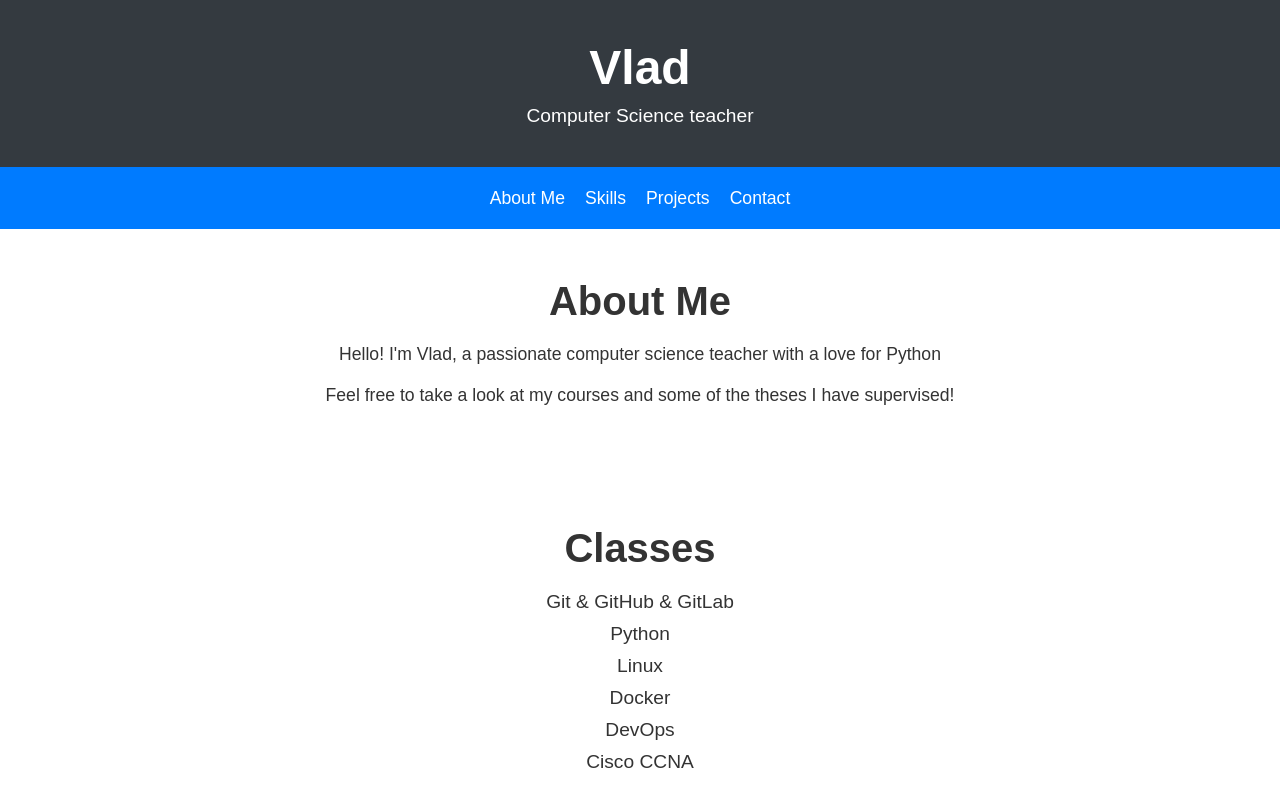
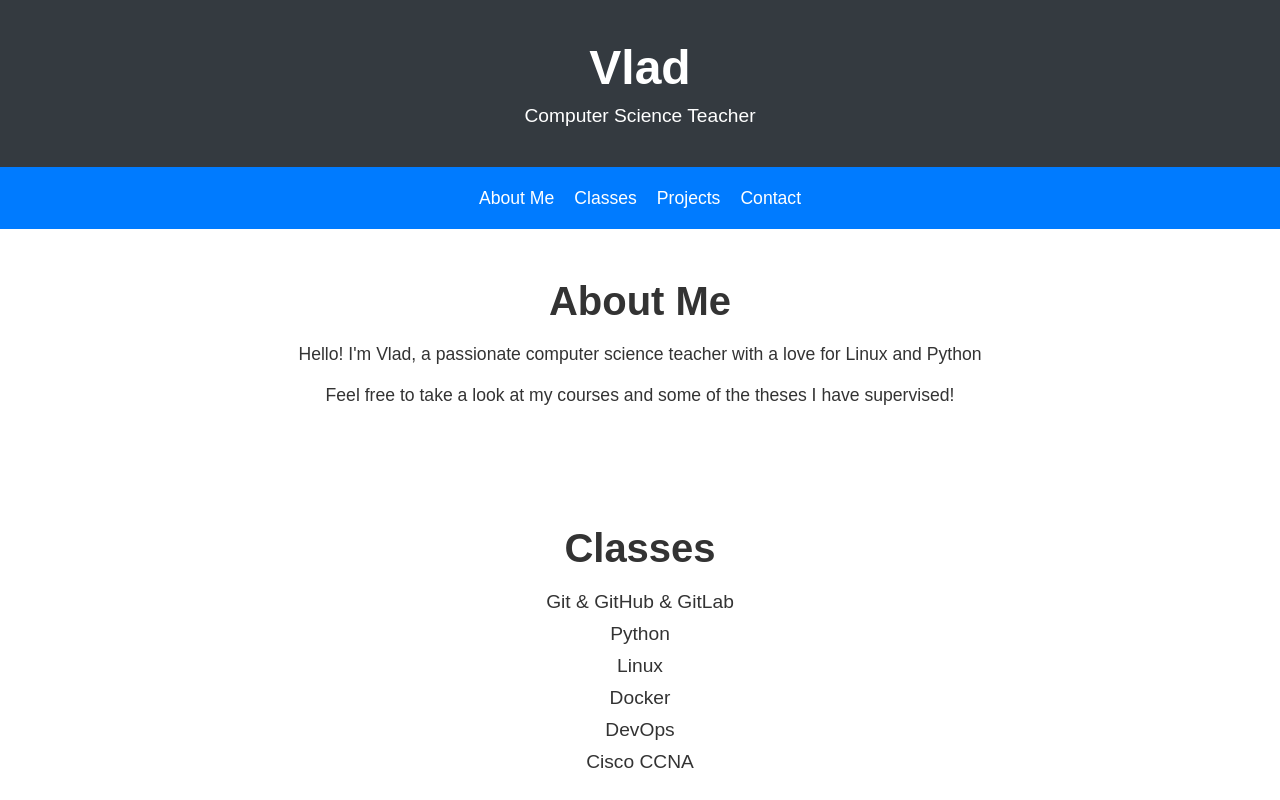
Before and after one commit to vlad-licht/vlad-licht.github.io, a plain HTML site: page index.html in a window 1280 px wide. Shown: the top 800 px of the page. Drawn offline with Linux system fonts and the light colour scheme.

Commit message:
NONE: UPD - minor content improvements

```diff
--- a/index.html
+++ b/index.html
@@ -9,7 +9,7 @@
     <header>
         <div class="container">
             <h1>Vlad</h1>
-            <p>Computer Science teacher</p>
+            <p>Computer Science Teacher</p>
         </div>
     </header>
 
@@ -17,7 +17,7 @@
         <div class="container">
             <ul>
                 <li><a href="#about">About Me</a></li>
-                <li><a href="#classes">Skills</a></li>
+                <li><a href="#classes">Classes</a></li>
                 <li><a href="#projects">Projects</a></li>
                 <li><a href="#contact">Contact</a></li>
             </ul>
@@ -27,7 +27,7 @@
     <section id="about">
         <div class="container">
             <h2>About Me</h2>
-            <p>Hello! I'm Vlad, a passionate computer science teacher with a love for Python</p>
+            <p>Hello! I'm Vlad, a passionate computer science teacher with a love for Linux and Python</p>
             <p>Feel free to take a look at my courses and some of the theses I have supervised!</p>
         </div>
     </section>
```
